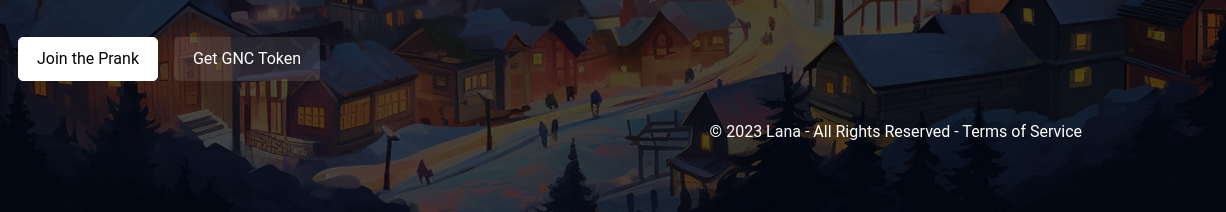
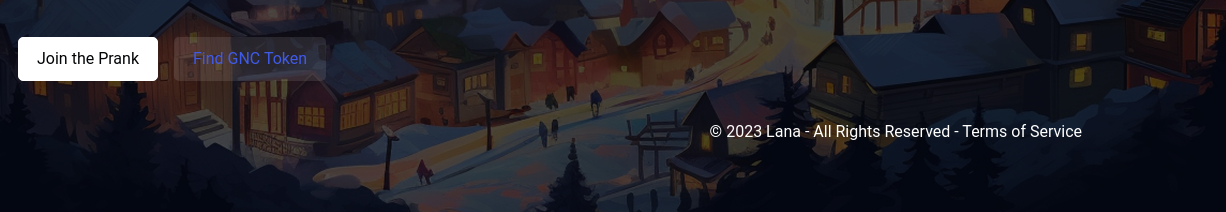
Before and after one commit to memeGreenchie/greenchie, a plain HTML site: page index.html in a window 1280 px wide. Shown: the part 588-800 px from the top of the page, 54-1280 px from the left. Drawn offline with Linux system fonts and the light colour scheme; a web font is replaced by a local one.

Commit message:
Update index.html

```diff
--- a/index.html
+++ b/index.html
@@ -127,7 +127,7 @@
               <h1 class="mb-4 animated knewave-regular" data-animation="fadeInUp"><img src="assets/images/font.png" style="width: 100%;"> Is Here to Prank the Crypto World!</h1>
               <p class="mb-7 animated" data-animation="fadeInUp" data-animation-delay="200">Greenchie set out to prank the meme coins celebrating the holiday season, but along the way, he discovered that the real magic of crypto lies in joy and collaboration. Initially causing chaos by stealing coins, he soon realized that working together is what makes the ride to the moon possible. Now, as a mischievous yet lovable leader, Greenchie is ready to guide all meme coins on an unforgettable journey <strong>to the moon</strong>!</p>
               <a href="#our-mission" class="btn btn-white mr-3 scrollto animated" data-animation="fadeInUp" data-animation-delay="400">Join the Prank</a>
-              <button type="button" class="btn btn-soft-white scrollto animated" data-animation="fadeInUp" data-animation-delay="600" data-toggle="modal" data-target="#subscribeModal">Get GNC Token</button>
+              <button type="button" class="btn btn-soft-white scrollto animated" data-animation="fadeInUp" data-animation-delay="600" data-toggle="modal" data-target="#subscribeModal"><a href="https://bscscan.com/token/0xd1aec87ede91e2bdb53033f56e9eaf476fafe64a" target="_blank">Find GNC Token</a></button>
 
             </div>
 			   <div class="col-12 col-lg-6 text-center">
```
